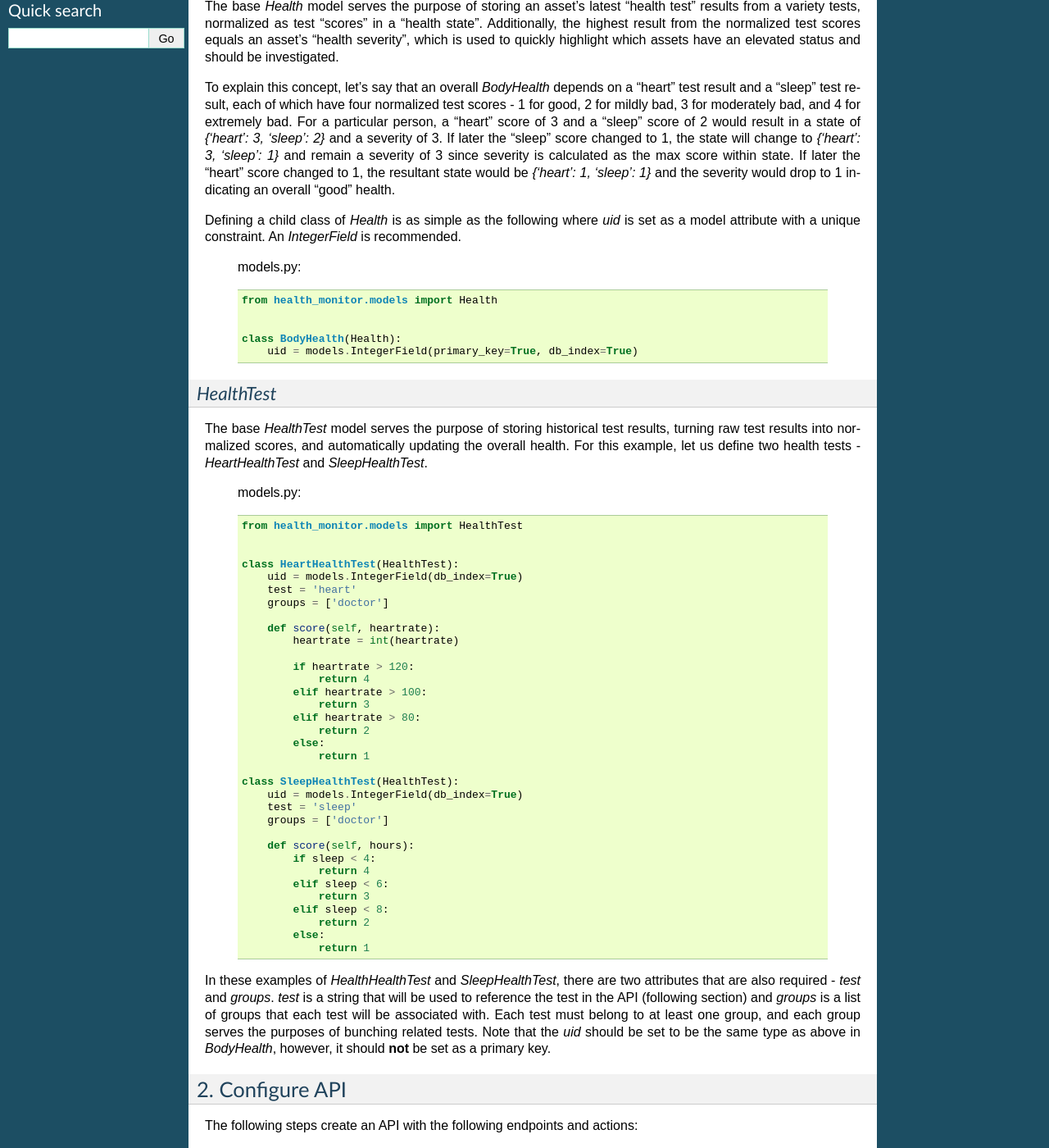
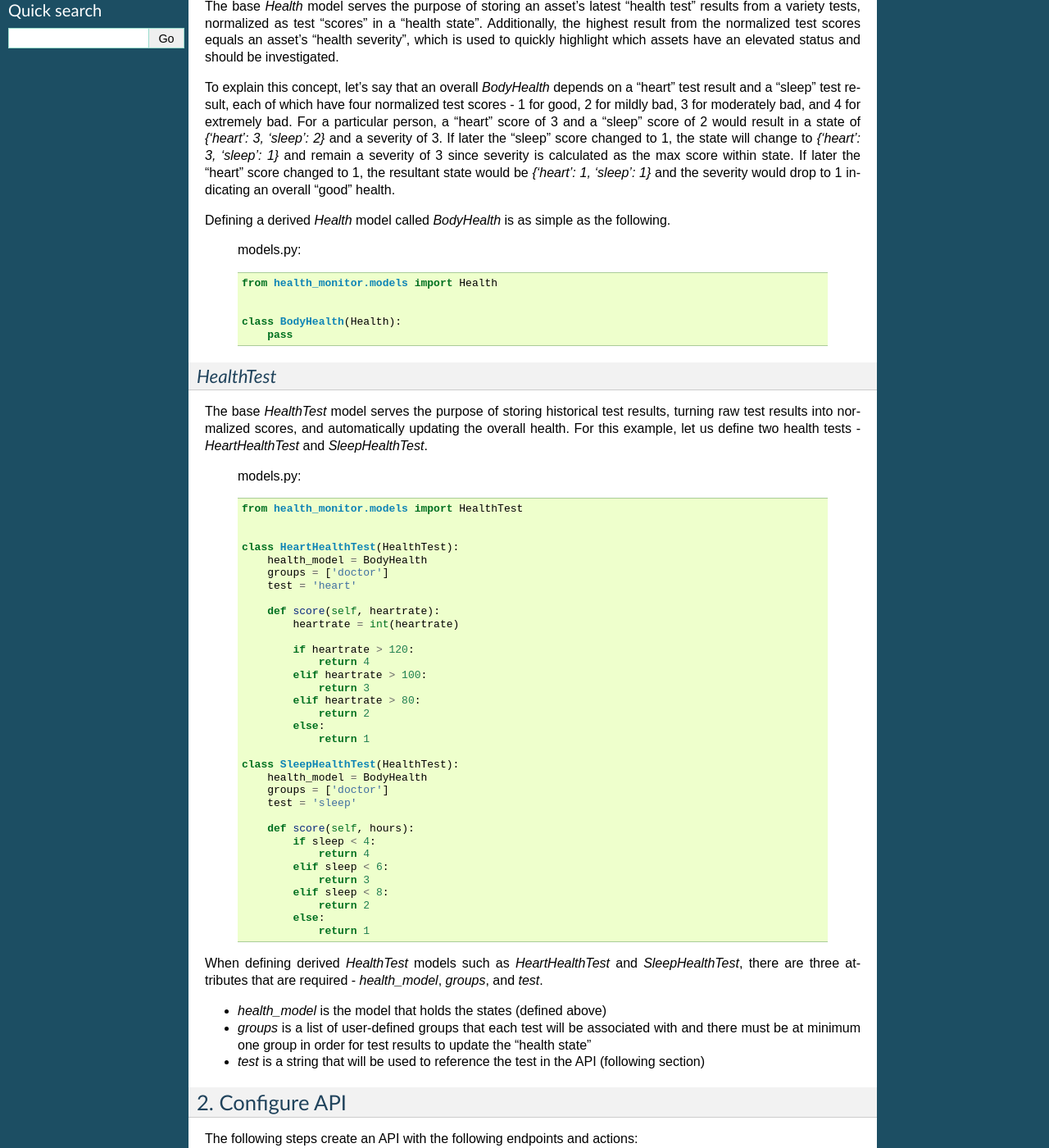
Before and after one commit to gracenote/django-health-monitor, a Sphinx documentation site: the page built from docs/usage.rst, in a window 1280 px wide and 1400 px high, scrolled down 378 px. Shown: the whole window at 82% size. Built offline with Sphinx 7.4.7, drawn with Linux system fonts in a browser that asks for light colours.

Commit message:
Update docs.

```diff
--- a/docs/usage.rst
+++ b/docs/usage.rst
@@ -22,7 +22,7 @@ The base `Health` model serves the purpose of storing an asset's latest "health
 
 To explain this concept, let's say that an overall `BodyHealth` depends on a "heart" test result and a "sleep" test result, each of which have four normalized test scores - 1 for good, 2 for mildly bad, 3 for moderately bad, and 4 for extremely bad. For a particular person, a "heart" score of 3 and a "sleep" score of 2 would result in a state of `{'heart': 3, 'sleep': 2}` and a severity of 3. If later the "sleep" score changed to 1, the state will change to `{'heart': 3, 'sleep': 1}` and remain a severity of 3 since severity is calculated as the max score within state. If later the "heart" score changed to 1, the resultant state would be `{'heart': 1, 'sleep': 1}` and the severity would drop to 1 indicating an overall "good" health.
 
-Defining a child class of `Health` is as simple as the following where `uid` is set as a model attribute with a unique constraint. An `IntegerField` is recommended.
+Defining a derived `Health` model called `BodyHealth` is as simple as the following.
 
     models.py::
 
@@ -30,7 +30,7 @@ Defining a child class of `Health` is as simple as the following where `uid` is
 
 
         class BodyHealth(Health):
-            uid = models.IntegerField(primary_key=True, db_index=True)
+            pass
 
 
 `HealthTest`
@@ -44,9 +44,9 @@ The base `HealthTest` model serves the purpose of storing historical test result
 
 
         class HeartHealthTest(HealthTest):
-            uid = models.IntegerField(db_index=True)
+            health_model = BodyHealth
+            groups = ['doctor']
             test = 'heart'
-            groups = ['doctor']
 
             def score(self, heartrate):
                 heartrate = int(heartrate)
@@ -61,9 +61,9 @@ The base `HealthTest` model serves the purpose of storing historical test result
                     return 1
 
         class SleepHealthTest(HealthTest):
-            uid = models.IntegerField(db_index=True)
+            health_model = BodyHealth
+            groups = ['doctor']
             test = 'sleep'
-            groups = ['doctor']
 
             def score(self, hours):
                 if sleep < 4:
@@ -75,8 +75,11 @@ The base `HealthTest` model serves the purpose of storing historical test result
                 else:
                     return 1
 
-In these examples of `HealthHealthTest` and `SleepHealthTest`, there are two attributes that are also required - `test` and `groups`. `test` is a string that will be used to reference the test in the API (following section) and `groups` is a list of groups that each test will be associated with. Each test must belong to at least one group, and each group serves the purposes of bunching related tests. Note that the `uid` should be set to be the same type as above in `BodyHealth`, however, it should **not** be set as a primary key.
+When defining derived `HealthTest` models such as `HeartHealthTest` and `SleepHealthTest`, there are three attributes that are required - `health_model`, `groups`, and `test`.
 
+- `health_model` is the model that holds the states (defined above)
+- `groups` is a list of user-defined groups that each test will be associated with and there must be at minimum one group in order for test results to update the "health state"
+- `test` is a string that will be used to reference the test in the API (following section)
 
 ****************
 2. Configure API
```
Also changed, not shown: 1 other file.
